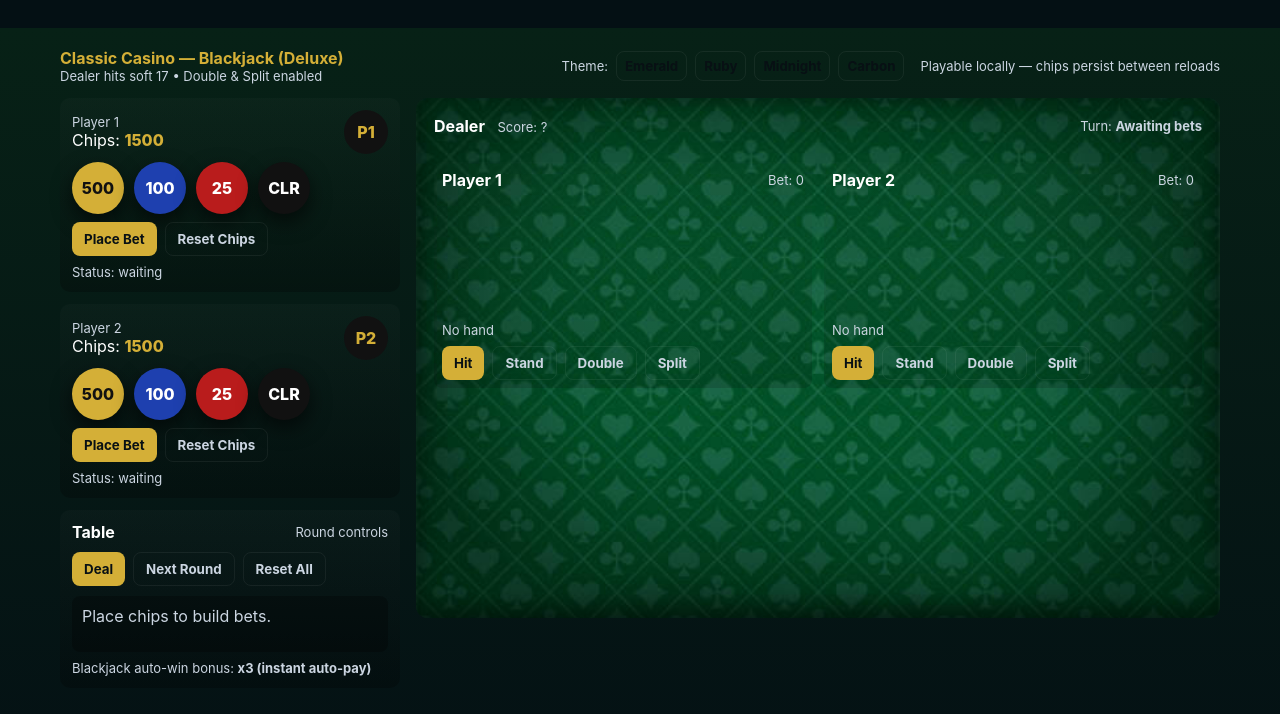
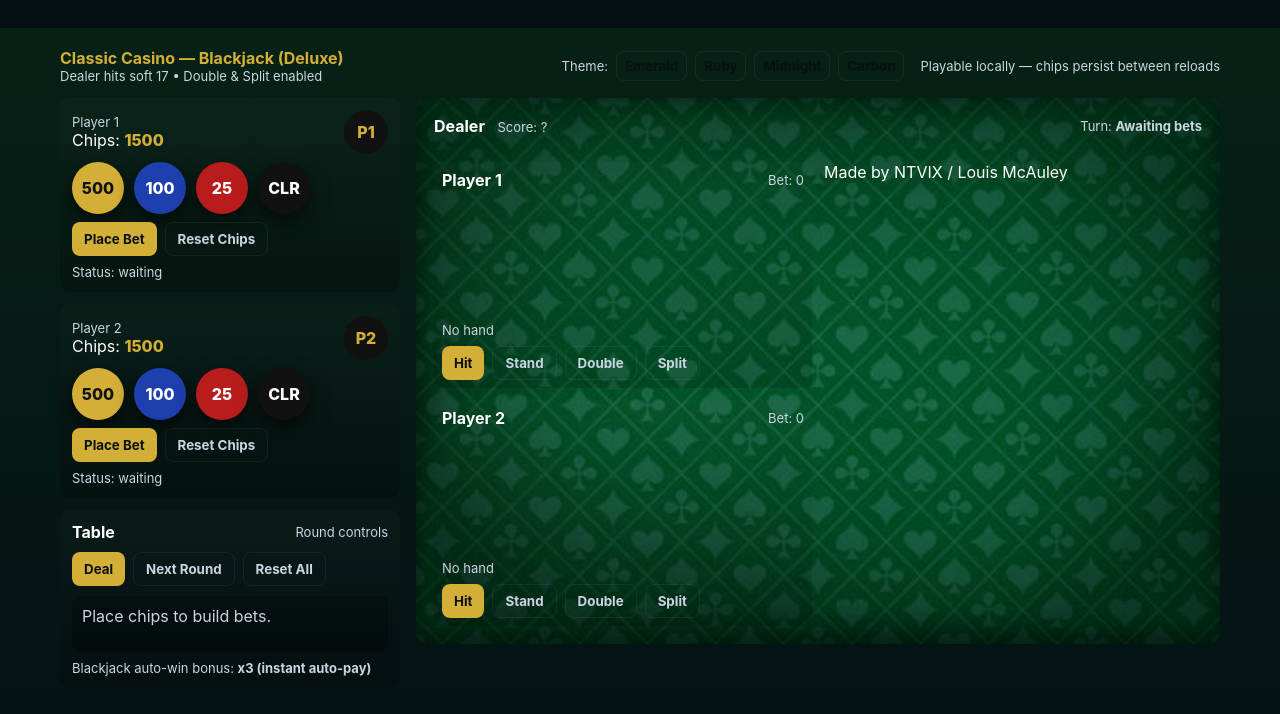
Before and after one commit to Ntvix/blackjacklm.io, a plain HTML site: page index.html in a window 1280 px wide. Drawn offline with Linux system fonts and the light colour scheme; no server answers.

Commit message:
Update index.html

```diff
--- a/index.html
+++ b/index.html
@@ -3,7 +3,7 @@
 <head>
 <meta charset="utf-8" />
 <meta name="viewport" content="width=device-width,initial-scale=1" />
-<title>Classic Casino — Blackjack (Deluxe)</title>
+<title>Louis McAuley Blackjack Version 1.0</title>
 <style>
 :root{
   --felt:#0b6b3a;--felt-dark:#09542d;--gold:#d4af37;--muted:#cbd5e1;--card-white:#fff;--bg:#041014;
@@ -171,6 +171,10 @@ button:active{transform:translateY(1px)}
               <button id="p1Split" class="secondary">Split</button>
             </div>
           </div>
+
+          <footer>
+    Made by <span>NTVIX / Louis McAuley</span>
+  </footer>
 
           <div id="p2Area" class="player-box">
             <div class="player-bj-badge" id="p2BjBadge">BLACKJACK!</div>
```
